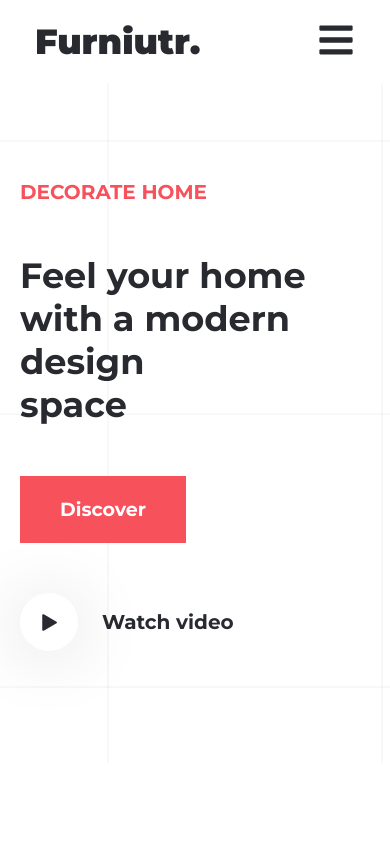
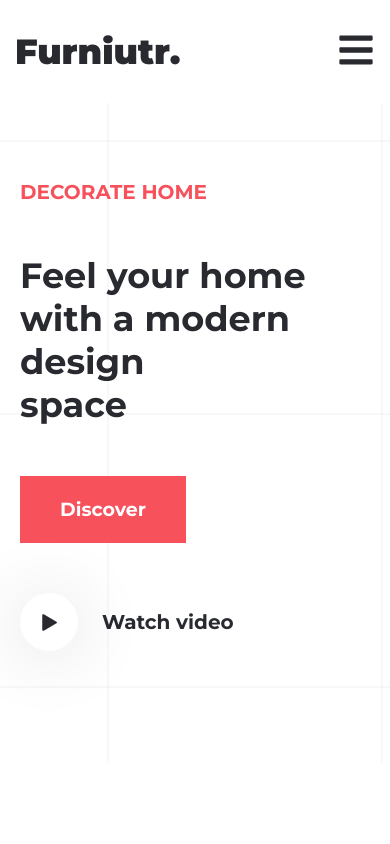
Before and after one commit to NightWanderer2004/Furniutr, a website built with Parcel: page src/index.html in a window 390 px wide. Shown: the top 844 px of the page. Built offline with nearby package versions, Linux system fonts and the light colour scheme.

Commit message:
fix navbar width

```diff
--- a/src/components/navBar.html
+++ b/src/components/navBar.html
@@ -1,4 +1,5 @@
 <nav class="navBar">
+   <div class="navBarContent">
       <h2 class="navBarLogo">Furniutr.</h2>
       <div class="burger">
          <svg
@@ -50,4 +51,5 @@
             </svg>
          </button>
       </div>
+   </div>
 </nav>
--- a/src/style.scss
+++ b/src/style.scss
@@ -56,6 +56,27 @@ body {
 }
 
 .navBar {
+   background-color: #fff;
+   position: fixed;
+   top: 0;
+   left: 0;
+   z-index: 10;
+   width: 100%;
+   padding: 0 10px;
+   &.fixed {
+      box-shadow: rgba(0, 0, 0, 0.065) 0px 0px 20px 8px;
+      & .navBarContent {
+         padding: 15px 10px;
+      }
+   }
+   &Content {
+      max-width: 1180px;
+      margin: 0 auto;
+      display: flex;
+      justify-content: space-between;
+      align-items: center;
+      padding: 30px 0;
+      transition: box-shadow 0.1s, padding 0.225s;
       & .burger {
          z-index: 5;
          display: none;
@@ -68,20 +89,6 @@ body {
             }
          }
       }
-   &.fixed {
-      box-shadow: rgba(0, 0, 0, 0.065) 0px 0px 20px 8px;
-      padding: 15px 105px;
-   }
-   background-color: #fff;
-   position: fixed;
-   top: 0;
-   z-index: 10;
-   width: 100%;
-   padding: 30px 125px;
-   display: flex;
-   justify-content: space-between;
-   align-items: center;
-   transition: box-shadow 0.1s, padding 0.225s;
       & .navBarLogo {
          z-index: 5;
          color: #282a30;
@@ -120,6 +127,7 @@ body {
             }
             &:hover svg path {
                fill: #282a30;
+            }
          }
       }
    }
@@ -499,10 +507,11 @@ body {
 }
 @media (max-width: 1080px) {
    .navBar {
+      &Content {
          column-gap: 30px;
-      padding: 30px 95px;
          & .links {
             column-gap: 60px;
+         }
       }
    }
    .hero {
@@ -584,10 +593,7 @@ body {
 }
 @media (max-width: 992px) {
    .navBar {
-      &.fixed {
-         padding: 15px 60px;
-      }
-      padding: 30px 65px;
+      &Content {
          & .links {
             column-gap: 50px;
             & .linkItem {
@@ -598,6 +604,7 @@ body {
          }
          & .buttons {
             display: none;
+         }
       }
    }
    .hero {
@@ -728,10 +735,8 @@ body {
 }
 @media (max-width: 768px) {
    .navBar {
-      padding: 20px 35px;
-      &.fixed {
-         padding: 15px 40px;
-      }
+      padding: 0 15px;
+      &Content {
          & .burger {
             display: block;
          }
@@ -756,6 +761,7 @@ body {
             }
             &.active {
                right: 0;
+            }
          }
       }
    }
@@ -997,8 +1003,10 @@ body {
 }
 @media (max-width: 460px) {
    .navBar {
+      &Content {
          & .navBarLogo {
             font-size: 35px;
+         }
       }
    }
    .hero {
```
Lines whose indentation alone changed are shown as unchanged.
